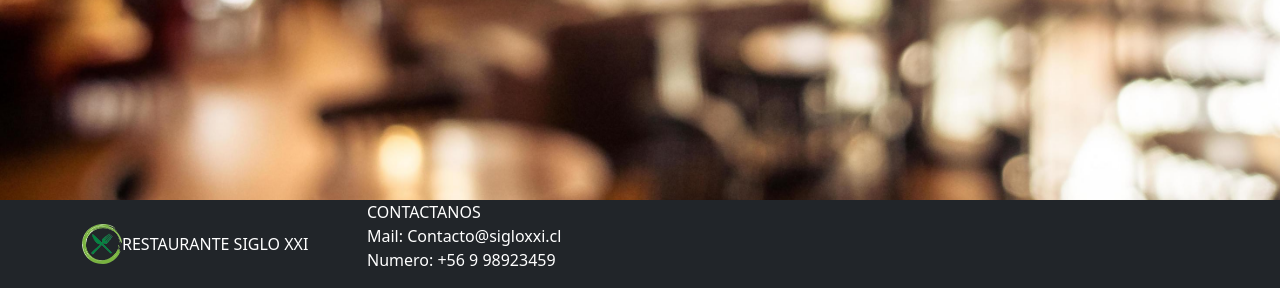
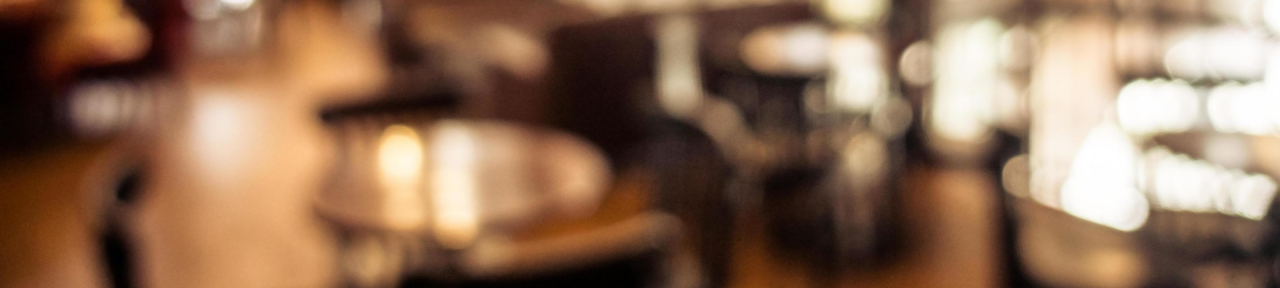
Before and after one commit to Vittoowo/Portafolio, a Django app: page / in a window 1280 px wide. Shown: the part 512-800 px from the top of the page. Run offline with Django 3.2, Linux system fonts and the light colour scheme; some libraries are stand-ins or nearby versions.

Commit message:
finalizacion template footer y cambios style.css

```diff
--- a/static/Estilo/css/style.css
+++ b/static/Estilo/css/style.css
@@ -2,7 +2,6 @@ body{
     background: url( /static/img/background.jpg) no-repeat center center fixed;
     background-size: cover;
     margin: 0;
-
 }
 
 /* Estilo del login */
@@ -10,11 +9,14 @@ body{
 header{
      width: 100%;
  }
+
+
 .bg-dark{
     position: fixed;
     z-index: 20;
     width: 100%;
 }
+
 
 .main-section{
     margin: 0 auto;
@@ -42,10 +44,10 @@ header{
 }
 
 .footerpg{
-    bottom: 0px;
+    bottom: 0;
     position: absolute;
     width: 100%;
-    background-color: #dddddd;
+    background-color: #333;
 
 }
 
--- a/usuarios/templates/usuarios/home.html
+++ b/usuarios/templates/usuarios/home.html
@@ -74,26 +74,6 @@
         {%endif%}
 
     </main>
-    <footer class="footerpg bg-dark text-white">
-
-
-        <div class="container">
-        <nav class="row">
-          <a href="" class="col-3 text-reset text-uppercase d-flex align-items-center">
-            <img src="{% static 'img/LogoRestorant.png' %}" alt="Logo restaurante siglo XXI" width="40" height="40" class="img-logo mr-2">
-            Restaurante Siglo XXI
-          </a>
-          <ul class="col-3 list-unstyled">
-            <li class="font-weihgt-bold text-uppercase">Contactanos</li>
-            <li class="text-reset">Mail: Contacto@sigloxxi.cl</li>
-            <li class="text-reset">Numero: +56 9 98923459</li>
-
-          </ul>
-        </nav>
-      </div>
-
-    </footer>
-
 
 </body>
 
```
Also changed, not shown: static/templates frontend/Header.html (+6 -6 lines), static/templates frontend/footer.html (added, +28 -0 lines).
